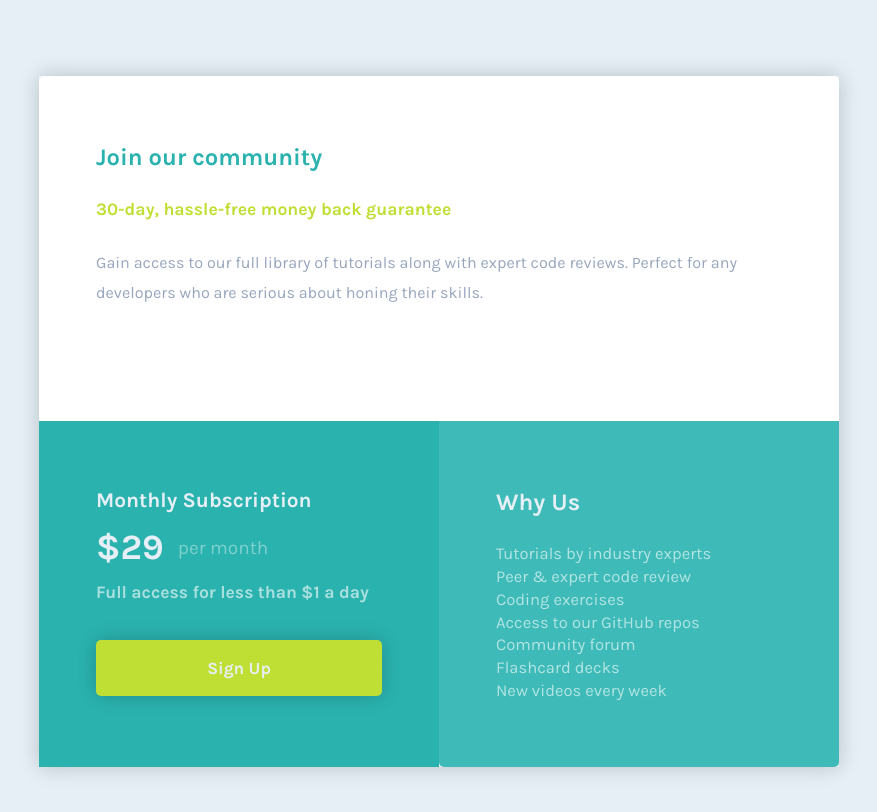
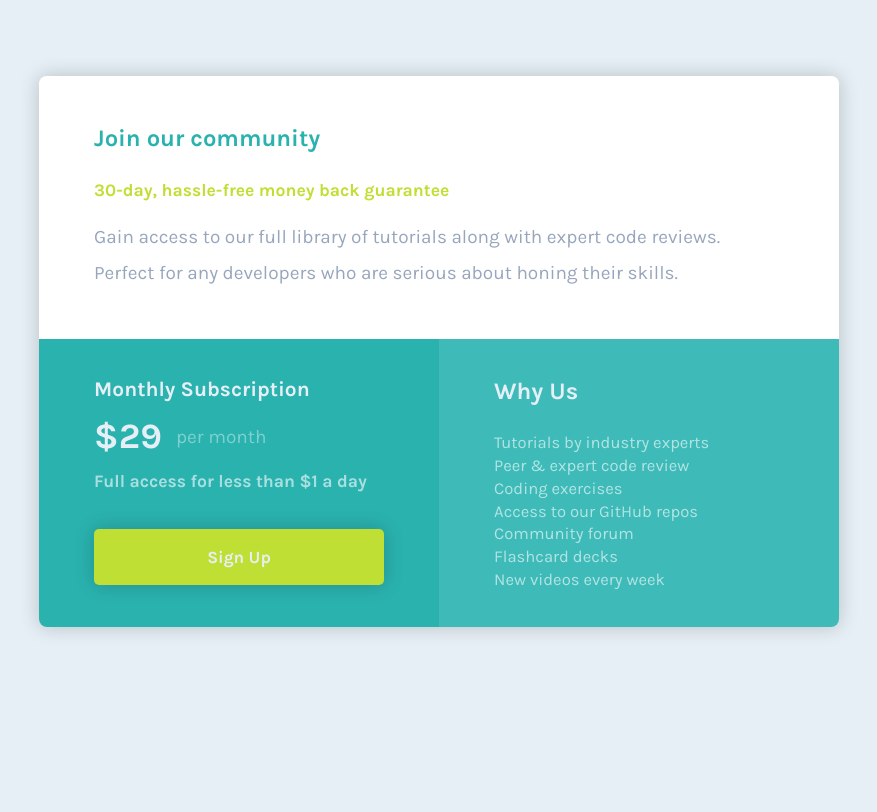
Before and after one commit to tassista/single-price-grid-component-master, a plain HTML site: page index.html in a window 1280 px wide. Shown: the whole page, without its empty margins (201-1078 px from the left). Drawn offline with Linux system fonts and the light colour scheme.

Commit message:
finished

```diff
--- a/style.css
+++ b/style.css
@@ -5,6 +5,9 @@
 
     --light-gray: hsl(204, 43%, 93%);
     --grayish-blue: hsl(218, 22%, 67%);
+
+    --border-radius-large: 8px;
+    --border-radius-small: 5px;
 }
 
 *,
@@ -21,6 +24,7 @@ body{
     width: 83%;
     max-width: 800px;
     margin: 4rem auto;
+    border-radius: var(--border-radius-small);
     box-shadow: 0 0 20px 0 rgba(0, 0, 0, 0.2);
     display: grid;
 }
@@ -48,8 +52,8 @@ a{
 .join{
     background-color: white;
     color: var(--grayish-blue);
-    border-top-left-radius: 5px ;
-    border-top-right-radius: 5px ;
+    border-top-left-radius: var(--border-radius-small) ;
+    border-top-right-radius: var(--border-radius-small) ;
 }
 .join .section__title{
     color: var(--primary-cyan);
@@ -103,8 +107,8 @@ a{
 .why{
     background-color: hsl(179, 50%, 49%);
     color: var(--light-gray);
-    border-bottom-left-radius: 5px;
-    border-bottom-right-radius: 5px;
+    border-bottom-left-radius: var(--border-radius-small);
+    border-bottom-right-radius: var(--border-radius-small);
 }
 .why__list{
     padding: 0;
@@ -114,15 +118,34 @@ a{
 @media (min-width:600px) {
     body{
         grid-template-columns: repeat(2, 1fr);
-        grid-template-rows: repeat(2, 1fr);
+        grid-template-rows: auto;
+        border-radius: var(--border-radius-large);
     }
     html{
         font-size: 19px;
     }
     .join{
         grid-column: span 2;
+        border-top-left-radius: var(--border-radius-large) ;
+        border-top-right-radius: var(--border-radius-large) ;
+    }
+    .join .section__title{
+        margin-top: 1rem;
+    }
+    .join .section__subtitle{
+        margin-bottom: 1rem;
+    }
+    .join__text{
+        font-size: 1rem;
     }
     section{
-        padding: 3rem 3rem;
+        padding: 1.5rem 2.9rem;
+    }
+    .pricing{
+        border-bottom-left-radius: var(--border-radius-large);
+    }
+    .why{
+        border-bottom-left-radius: 0;
+        border-bottom-right-radius: var(--border-radius-large);
     }
 }
```
